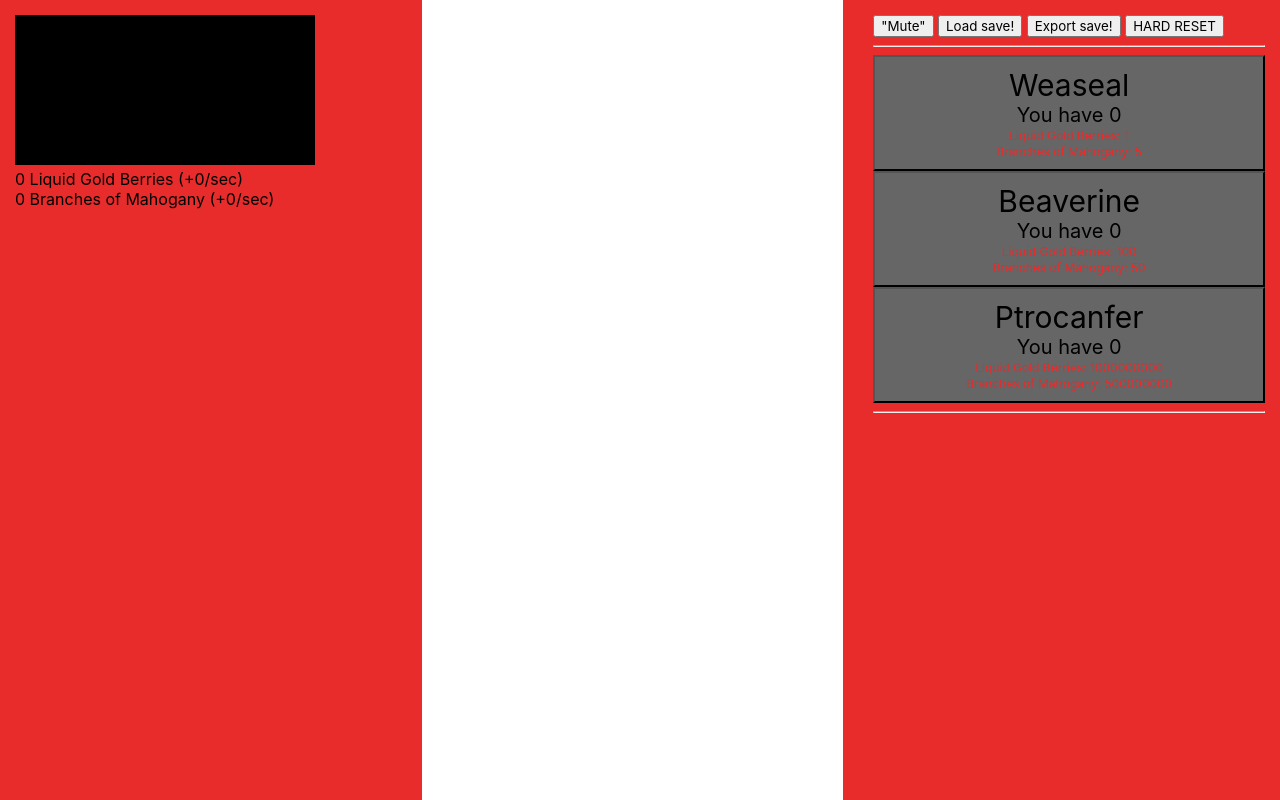
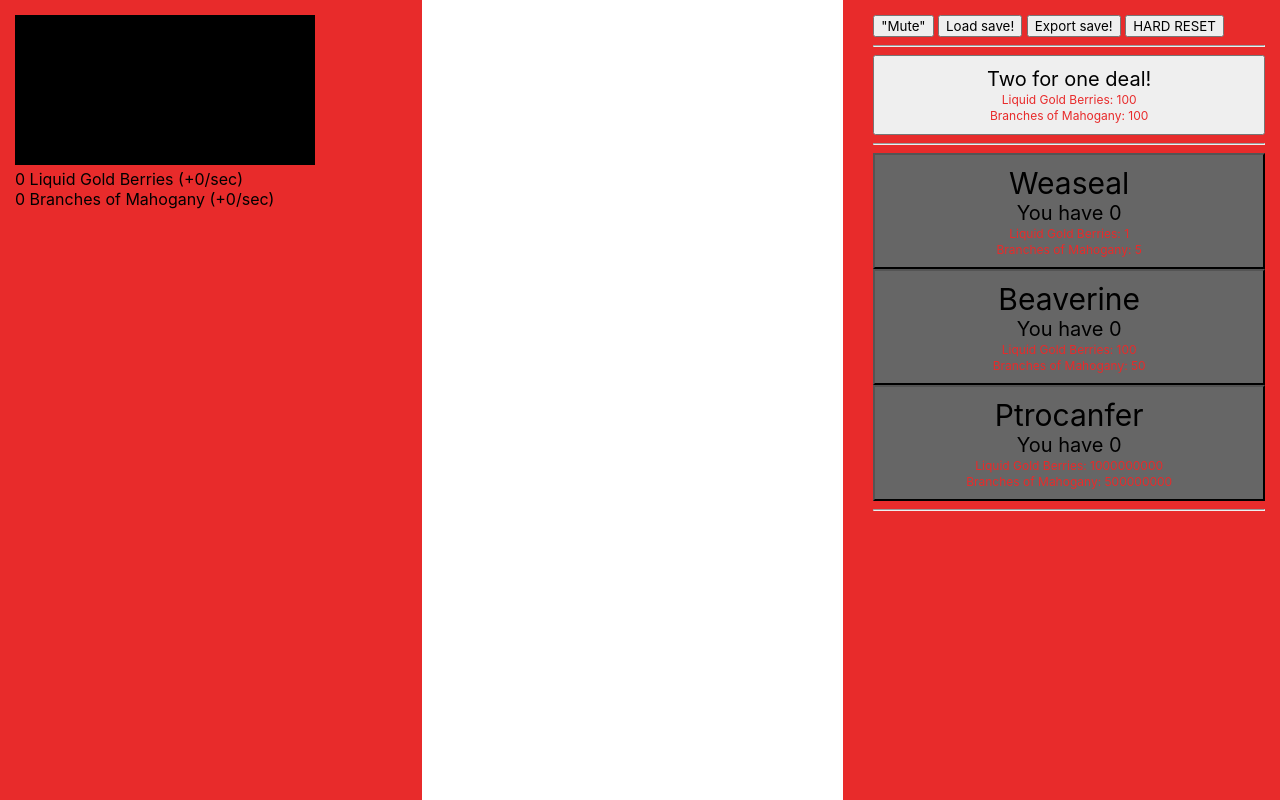
Before and after one commit to tjleing/Voynich, a plain HTML site: page index.html in a window 1280 px wide. Drawn offline with Linux system fonts and the light colour scheme.

Commit message:
Major update!!  Upgrades implemented; live just above creatures in DOM

```diff
--- a/css/voynich.css
+++ b/css/voynich.css
@@ -85,6 +85,7 @@ button {
 	cursor: pointer;
 }
 
+
 .creatureName {
 	font-size: 30px;
 }
@@ -97,11 +98,21 @@ button {
 	font-size: 12px;
 }
 
-.creatureCostAffordable {
+
+.upgradeName {
+	font-size: 20px;
+}
+
+.upgradeCost {
+	font-size: 12px;
+}
+
+
+.costAffordable {
 	color: #2A4C9B;
 }
 
-.creatureCostUnaffordable {
+.costUnaffordable {
 	color: #E82B2B;
 }
 
--- a/index.html
+++ b/index.html
@@ -32,6 +32,8 @@
 			<button id="export">Export save!</button>
 			<button id="hardReset">HARD RESET</button>
 			<hr />
+			<div id="upgrades"></div>
+			<hr />
 			<div id="creatures"></div>
 			<hr />
 		</div>
--- a/js/Creature.js
+++ b/js/Creature.js
@@ -37,7 +37,7 @@ class Creature {
         const br2 = document.createElement("br");
 
         this.button = document.createElement("button");
-        this.button.id = `button${this.id}`;
+        this.button.id = `creatureButton${this.id}`;
         this.button.classList.add("button");
         this.button.classList.add("tooltip");
 
@@ -61,7 +61,7 @@ class Creature {
 
         buttonDiv.addEventListener("mouseup", this.buy.bind(this), false);
         buttonDiv.appendChild(this.button);
-        buttonDiv.id = `${this.id}`;
+        buttonDiv.id = `creature${this.id}`;
         const creatureDiv = document.getElementById("creatures");
         creatureDiv.appendChild(buttonDiv);
     }
@@ -80,10 +80,10 @@ class Creature {
             const resource = Resource.Map[resourceName];
             let affordableClass = "";
             if (this.cost[resourceName] > Resource.Map[resourceName].amount) {
-                affordableClass = "creatureCostUnaffordable";
+                affordableClass = "costUnaffordable";
             }
             else {
-                affordableClass = "creatureCostAffordable";
+                affordableClass = "costAffordable";
             }
             newCostSpanHTML += `<span class=${affordableClass}>${resource.displayNamePlural}: ${fix(this.cost[resourceName])}</span><br>`;
         }
@@ -104,7 +104,7 @@ class Creature {
         }
         let timeUntilAffordableString = "";
         if (!this.affordable) {
-            // TODO: two maps? gross
+            // TODO: two maps? gross -- at least maybe hide in Utils
             const timeUntilAffordable = maximumTimeToGet(
                 Object.keys(this.cost).map((resourceName) =>
                     this.cost[resourceName]-Resource.Map[resourceName].amount
--- a/js/Game.js
+++ b/js/Game.js
@@ -122,15 +122,19 @@ class Game {
     createUpgrades () {
         this.upgrades.push(
             new Upgrade(
-                "Berries???",
-                {},
+                "Two for one deal!",
+                {
+                    berries: 100,
+                    wood: 100,
+                },
                 () => {
-                    this.creatures[0].buy();
+                    for (const creature of this.creatures) {
+                        creature.cost["wood"] *= 0.5;
+                        creature.cost["berries"] *= 0.5;
+                    }
                 },
                 () => {return true;},
-                true,
-                true,
-                false,
+                "Everything gets cheaper?",
             )
         );
     }
@@ -166,6 +170,12 @@ class Game {
         }
         for (const creature of this.creatures) {
             creature.updateDOM();
+            // TODO: make sure separating tick() and updateDOM() is the right decision (like to make sure we're not constantly lagging a frame behind or something?)
+            // TODO: actually I'm pretty sure that it's for resource tickAdd() and tickConsume()ing.  Then the todo becomes to make sure that all this is in the right order and comment to remind me of what's going on here
+        }
+        for (const upgrade of this.upgrades) {
+            upgrade.tick();
+            // TODO: as above, make sure that keeping updateDOM() inside tick() is the right course of action (counter to above)
         }
         this.draw();
 
--- a/js/Upgrade.js
+++ b/js/Upgrade.js
@@ -1,51 +1,165 @@
 // @ts-check
 
+import { Resource } from "./Resource.js";
+import { settings } from "./Settings.js";
+import { fix, maximumTimeToGet } from "./Utils.js";
+
 class Upgrade {
-    constructor (name, cost, effect, unlockCondition, isUnlocked, isAffordable, isPurchased) {
+    constructor (name, cost, effect, unlockCondition, flavorText) {
         this.name = name;
         this.cost = cost;
         this.effect = effect;
         this.unlockCondition = unlockCondition;
-        this.isUnlocked = isUnlocked;
-        this.isAffordable = isAffordable;
-        this.isPurchased = isPurchased;
+        this.flavorText = flavorText;
+
+        this.unlocked = false;
+        this.purchased = false;
+        this.affordable = false;
+    }
+
+    constructDOM () {
+        // create button on right panel
+        this.buttonDiv = document.createElement("div");
+        const br1 = document.createElement("br");
+
+        this.button = document.createElement("button");
+        this.button.id = `upgradeButton${this.id}`;
+        this.button.classList.add("button");
+        this.button.classList.add("tooltip");
+
+        // spans live inside the button
+        this.nameSpan = document.createElement("span");
+        this.costSpan = document.createElement("span");
+        this.tooltipSpan = document.createElement("span");
+
+        this.nameSpan.classList.add("upgradeName");
+        this.costSpan.classList.add("upgradeCost");
+        this.tooltipSpan.classList.add("tooltipText");
+
+        this.button.appendChild(this.nameSpan);
+        this.button.appendChild(br1);
+        this.button.appendChild(this.costSpan);
+        this.button.appendChild(this.tooltipSpan);
+
+        this.buttonDiv.addEventListener("mouseup", this.buy.bind(this), false);
+        this.buttonDiv.appendChild(this.button);
+        this.buttonDiv.id = `upgrade${this.id}`;
+        const upgradeDiv = document.getElementById("upgrades");
+        upgradeDiv.appendChild(this.buttonDiv);
+    }
+
+    destroyDOM () {
+        document.getElementById("upgrades").removeChild(this.buttonDiv);
+    }
+
+    updateDOM () {
+        // TODO: bake name and cost in constructDOM(), since it won't ever change from its original... unless glitch world?
+        const newNameSpan = `${this.name}`;
+        if (this.nameSpan.textContent !== newNameSpan) {
+            this.nameSpan.textContent = newNameSpan;
+        }
+        let newCostSpanHTML = "";
+        for (const resourceName of Object.keys(this.cost)) {
+            const resource = Resource.Map[resourceName];
+            let affordableClass = "";
+            if (this.cost[resourceName] > Resource.Map[resourceName].amount) {
+                affordableClass = "costUnaffordable";
+            }
+            else {
+                affordableClass = "costAffordable";
+            }
+            newCostSpanHTML += `<span class=${affordableClass}>${resource.displayNamePlural}: ${fix(this.cost[resourceName])}</span><br>`;
+        }
+        if (this.costSpan.innerHTML !== newCostSpanHTML) {
+            this.costSpan.innerHTML = newCostSpanHTML;
+        }
+
+        let timeUntilAffordableString = "";
+        if (!this.affordable) {
+            // TODO: two maps? gross -- at least maybe hide in Utils
+            const timeUntilAffordable = maximumTimeToGet(
+                Object.keys(this.cost).map((resourceName) =>
+                    this.cost[resourceName]-Resource.Map[resourceName].amount
+                ),
+                Object.keys(this.cost).map((resourceName) =>
+                    Resource.Map[resourceName].amountPerTick * settings.fps
+                )
+            );
+            timeUntilAffordableString = `<br/><br/>Time until affordable: ${timeUntilAffordable}`;
+        }
+        const newTooltipSpanHTML = `${this.flavorText}${timeUntilAffordableString}`;
+        if (this.tooltipSpan.innerHTML !== newTooltipSpanHTML) {
+            this.tooltipSpan.innerHTML = newTooltipSpanHTML;
+        }
+    }
+
+    setAffordable() {
+        this.affordable = true;
+        for (const resourceName of Object.keys(this.cost)) {
+            if (this.cost[resourceName] > Resource.Map[resourceName].amount) {
+                this.affordable = false;
+            }
+        }
     }
 
     tick () {
-        // TODO: also check if the upgrade is affordable
-        if (this.isUnlocked) {
+        if (this.purchased) {
+            return;
+        }
+        this.setAffordable();
+        if (this.unlocked) {
+            this.updateDOM();
             return;
         }
         if (this.unlockCondition()) {
-            this.isUnlocked = true;
+            this.constructDOM();
+            this.unlocked = true;
         }
     }
 
     buy () {
-        // TODO: subtract cost from stores of resource
-        // TODO: double-check isAffordable to avoid theoretical single-frame purchases of two upgrades or something
-        if (this.isUnlocked && this.isAffordable && !this.isPurchased) {
+        this.setAffordable();
+        console.log(this);
+        if (this.unlocked && this.affordable && !this.purchased) {
+            for (var key in this.cost) {
+                if (this.cost.hasOwnProperty(key)) {
+                    Resource.Map[key].noTickConsume(this.cost[key]);
+                }
+            }
             this.effect();
-            this.isPurchased = true;
+            this.purchased = true;
+            this.destroyDOM();
         }
     }
 
     // Saving and loading
     load (saveString) {
         let saveComponents = saveString.split("$");
-        this.isPurchased = saveComponents[0] === "true";
+        this.purchased = saveComponents[0] === "true";
     }
 
     save () {
         let saveComponents = [];
-        saveComponents.push(this.isPurchased);
+        saveComponents.push(this.purchased);
 
         return saveComponents.join("$");
     }
+
+    static get counter () {
+        return Upgrade._counter++;
+    }
+
+    get id () {
+        return this._id;
+    }
 }
 
+// TODO: idk where this should go, but should do something when there are no upgrades to buy -- right now it looks weird if there's nothing to buy (c.f. cookie clicker?)
+
 function clearUpgrades () {
-    // TODO: implement when upgrade functionality exists; clear upgrade div
+    Upgrade._counter = 0;
+
+    document.getElementById("upgrades").innerHTML = "";
 }
 
 export { clearUpgrades, Upgrade };
```
